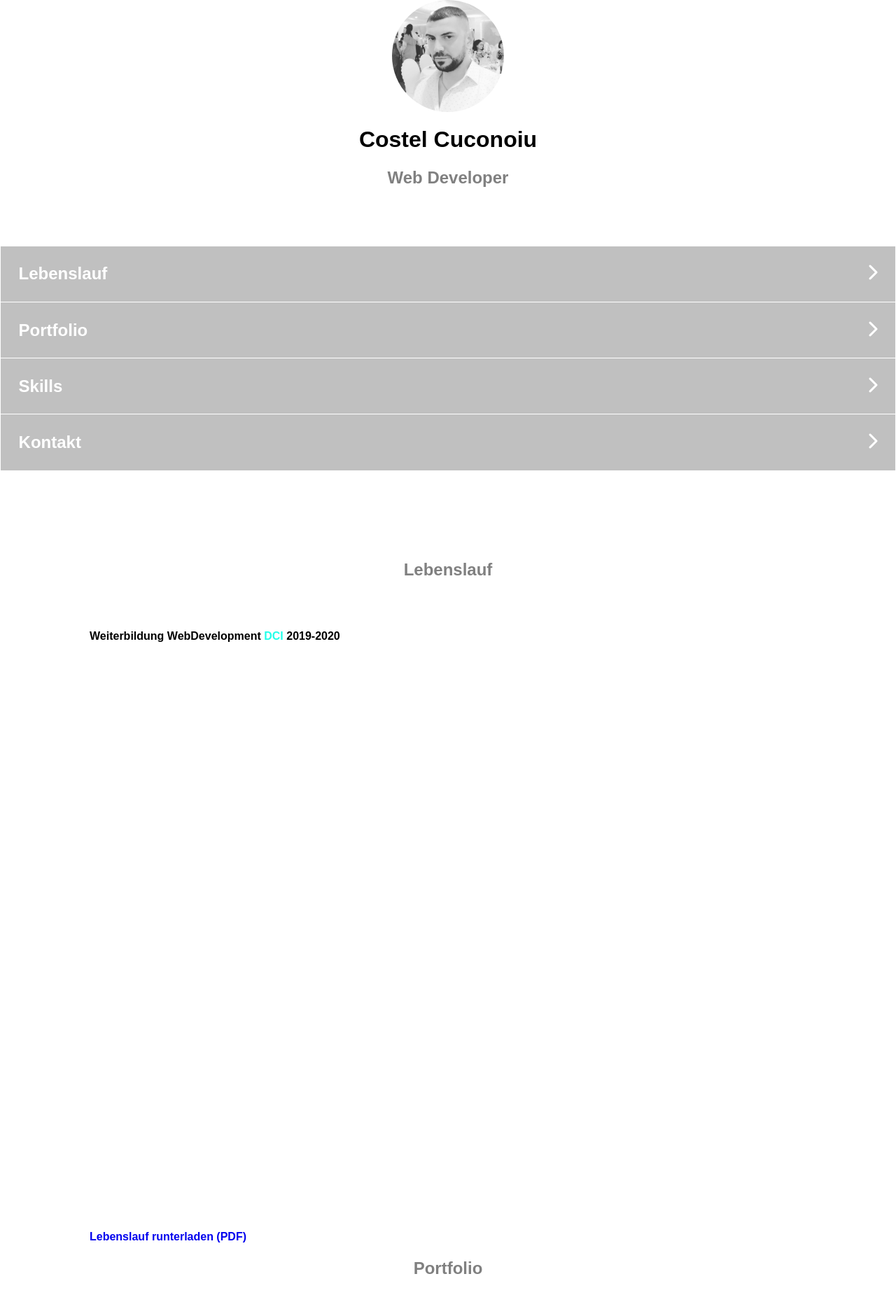
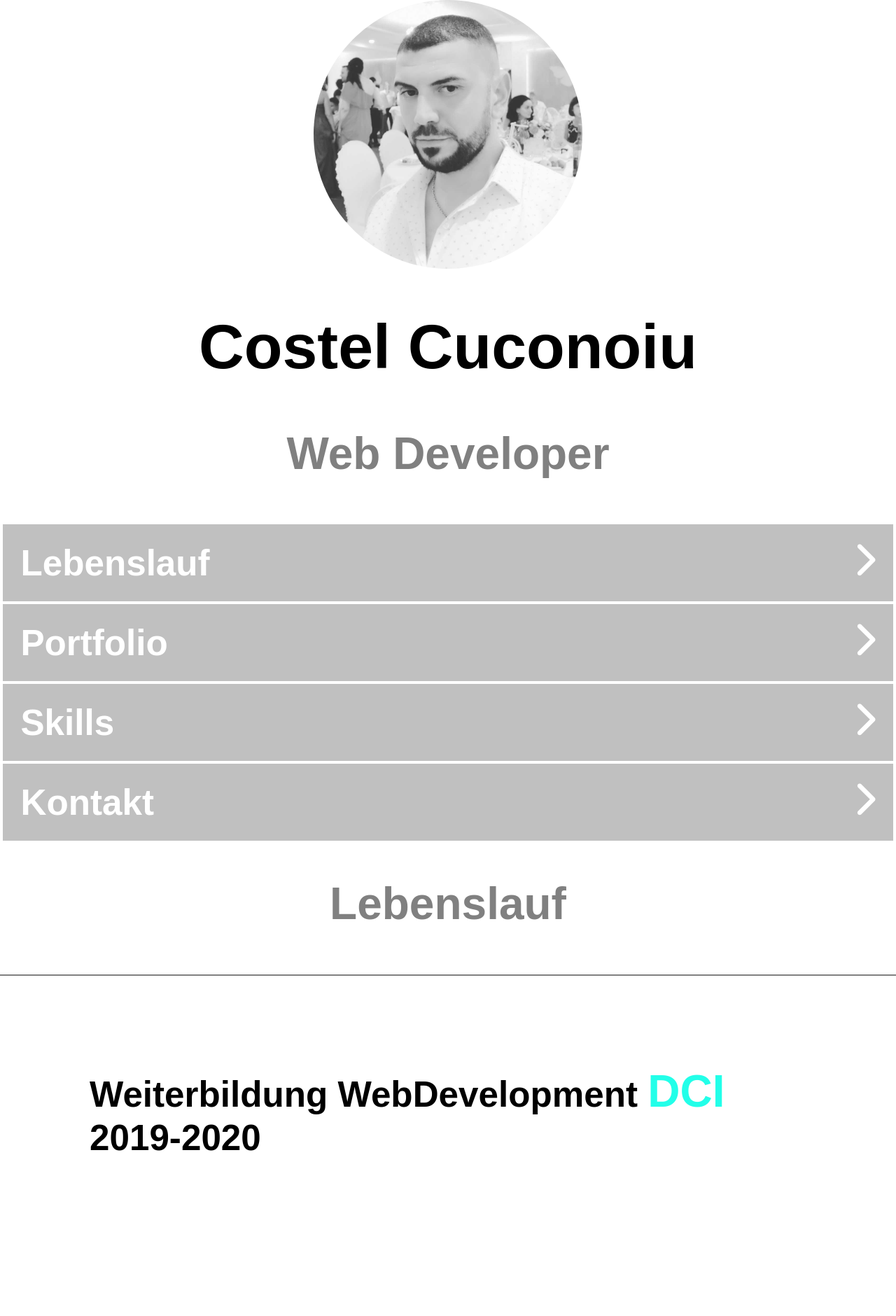
Before and after one commit to fbw9dus/portfolio-costel-dev, a plain HTML site: page index.html in a window 1280 px wide. Shown: the top 1880 px of the page at 70% size. Drawn offline with Linux system fonts and the light colour scheme.

Commit message:
DONE 1.0

```diff
--- a/css/style.css
+++ b/css/style.css
@@ -3,48 +3,56 @@ body {
   font-family: Arial, Helvetica, sans-serif;
 }
 
-main {
+section {
   margin: 10%;
 }
 
 .picture {
-  width: 10em;
-  height: 10em;
+  width: 30vw;
   border-radius: 50%;
   display: block;
   margin-left: auto;
   margin-right: auto;
 }
 h1,
-h2 {
+h2,
+h3 {
   text-align: center;
 }
+h1 {
+  font-size: 7vw;
+}
 h2 {
+  font-size: 5vw;
   color: gray;
   padding-bottom: 5%;
-  /*  border-bottom: 1px solid grey; */
+  border-bottom: 0.2vw solid grey;
+}
+h3 {
+  color: gray;
+  font-size: 5vw;
 }
 
 /* Navigation Bar */
-nav div {
+nav a {
+  display: block;
   background: silver;
-  margin: 1px;
-  font-size: 1.5em;
+  margin: 0.3%;
+  font-size: 4vw;
+  color: white;
+  font-weight: bolder;
   padding: 2%;
 }
-nav a {
-  font-weight: bolder;
-}
-a div {
-  color: white;
-}
-a {
+a,
+h4 {
+  font-size: 4vw;
   text-decoration: none;
 }
 .lebenslauf {
   padding-bottom: 80%;
 }
 .dci {
+  font-size: 5vw;
   color: rgb(34, 255, 233);
 }
 /* ============================== */
@@ -53,31 +61,31 @@ a {
 .skillBox {
   box-sizing: border-box;
   width: 100%;
-  margin: 20px 0;
+  margin: 10% 0;
 }
 .skillBox p {
   color: blue;
   text-transform: uppercase;
-  margin: 0 0 10px;
+  margin: 0 0 5%;
   padding: 0;
+  font-size: 4vw;
   font-weight: bold;
-  letter-spacing: 1px;
 }
 .skillBox p:nth-child(2) {
   float: right;
   position: relative;
-  top: -25px;
+  top: -2em;
 }
 .skill {
   box-sizing: border-box;
-  border: 0.5px solid grey;
-  border-radius: 10px;
+  border: 0.1vw solid grey;
+  border-radius: 2vw;
 }
 .skill_level {
   background: hsl(0, 0%, 21%);
-  border-radius: 10px;
+  border-radius: 2vw;
   width: 100%;
-  height: 10px;
+  height: 2.5vw;
 }
 .fa-chevron-right {
   float: right;
@@ -87,12 +95,12 @@ a {
 /* Contact Section */
 .favicon {
   color: turquoise;
-  font-size: 3em;
+  font-size: 10vw;
 }
 .favtext {
-  font-size: 2em;
+  font-size: 5vw;
   color: gray;
-  line-height: 48px;
+  line-height: 10vw;
   vertical-align: top;
 }
 /* ============================= */
--- a/index.html
+++ b/index.html
@@ -16,25 +16,24 @@
     <header>
         <img class="picture" src="images/me.jpg" alt="Portret">
         <h1>Costel Cuconoiu</h1>
-        <h2>Web Developer</h2>
+        <h3>Web Developer</h3>
 
         <!-- Navigation Bar -->
         <nav>
             <a href="./index.html#lebenslauf">
-                <div>Lebenslauf<i class="fas fa-chevron-right"></i>
-                </div>
+                Lebenslauf<i class="fas fa-chevron-right"></i>
             </a>
+
             <a href="./index.html#portfolio">
-                <div>Portfolio<i class="fas fa-chevron-right"></i>
-                </div>
+                Portfolio<i class="fas fa-chevron-right"></i>
             </a>
+
             <a href="./index.html#skills">
-                <div>Skills<i class="fas fa-chevron-right"></i>
-                </div>
+                Skills<i class="fas fa-chevron-right"></i>
             </a>
+
             <a href="./index.html#kontakt">
-                <div>Kontakt<i class="fas fa-chevron-right"></i>
-                </div>
+                Kontakt<i class="fas fa-chevron-right"></i>
             </a>
         </nav>
         <!-- =========================End of Navigation Bar============================== -->
@@ -43,8 +42,8 @@
 
     <main>
         <!-- Lebenslauf Section -->
+        <h2>Lebenslauf</h2>
         <section id="lebenslauf">
-            <h2>Lebenslauf</h2>
             <h4 class="lebenslauf">Weiterbildung WebDevelopment <a href="https://digitalcareerinstitute.org/"
                     target="_blank"><span class="dci">DCI</span></a> 2019-2020
             </h4>
@@ -53,21 +52,17 @@
         <!-- ============================End of Lebenslauf Section======================= -->
 
         <!-- Portfolio Section -->
+        <h2>Portfolio</h2>
         <section id="portfolio">
-            <h2>Portfolio</h2>
             <a href="https://costel-dev.github.io/portofolio/" target="_blank"><img src="images/portfolio.png"
                     alt="webpage" width="100%"></a>
-            <br>
-            <br>
-            <br>
-            <br>
-            <br>
+
         </section>
         <!-- ========================End of Portfolio Section============================ -->
 
         <!-- Skills Section -->
+        <h2>Skills</h2>
         <section id="skills">
-            <h2>Skills</h2>
             <div class="skillBox">
                 <p>HTML/CSS</p>
                 <p>90%</p>
@@ -93,8 +88,8 @@
         <!-- =================================================================== -->
 
         <!-- Contact Section -->
+        <h2>Meine Kontaktdaten</h2>
         <section id="kontakt">
-            <h2>Meine Kontaktdaten</h2>
             <a href="#" target="_blank" rel="noopener noreferrer"><i class="fab fa-twitter-square favicon"></i></a><span
                 class="favtext">@costel-dev</span><br>
             <a href="mailto:costelcuconoiu@gmail.com"><i class="fas fa-envelope-square favicon"></i></a><span
```
